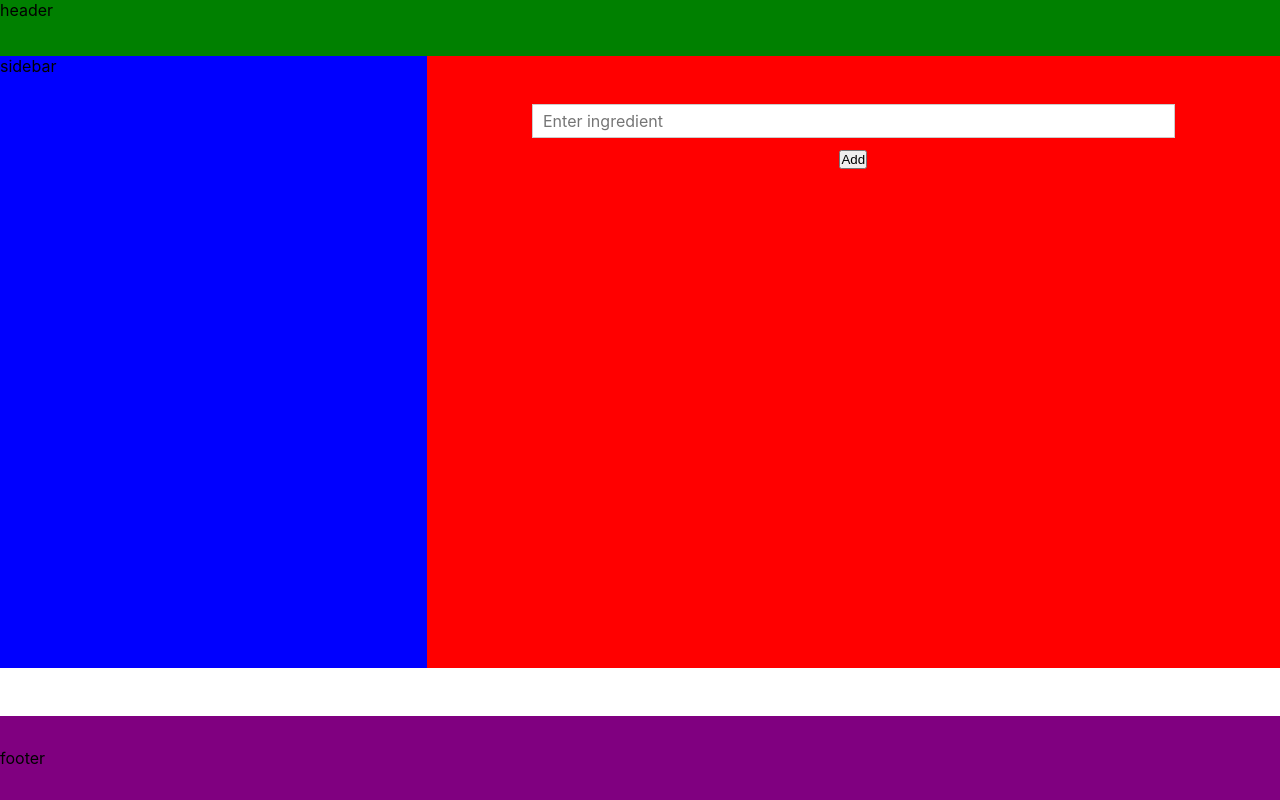
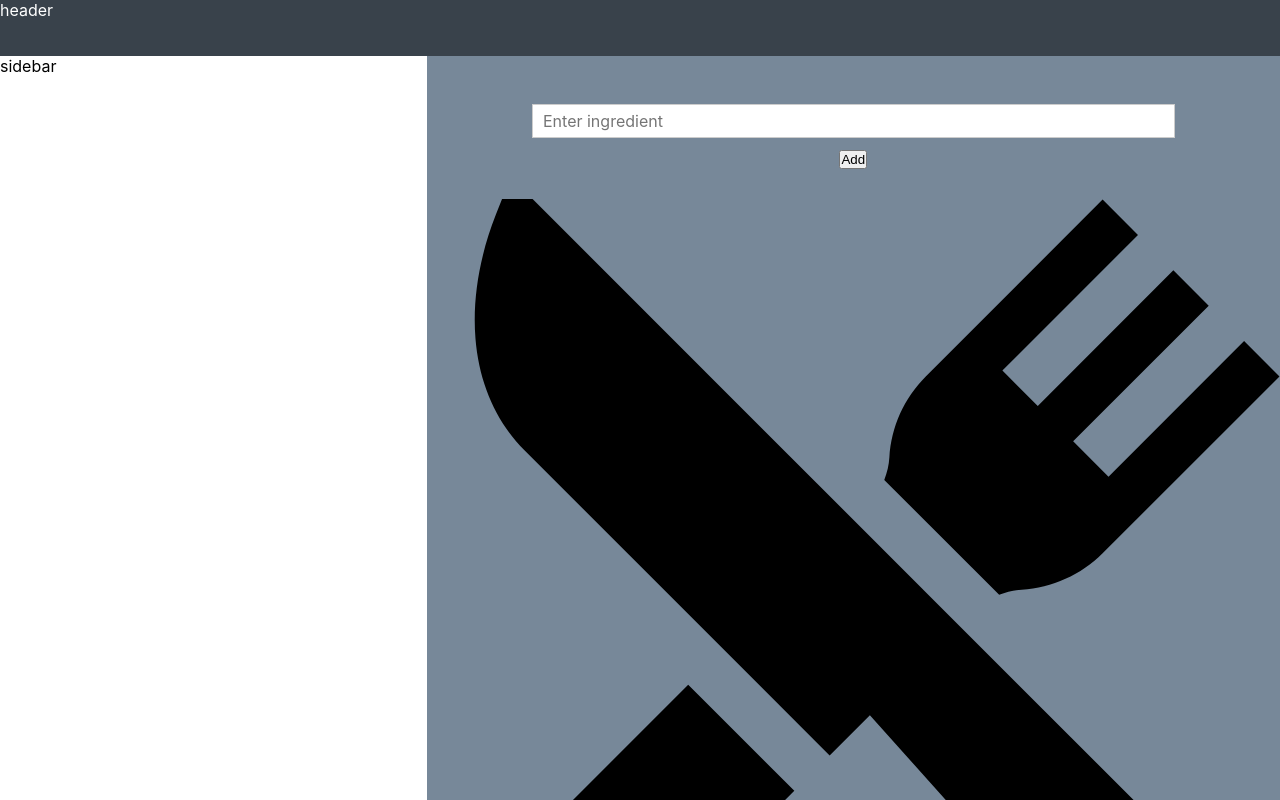
Before and after one commit to heymoose/recipo, a React (Create React App) app: page / in a window 1280 px wide. Shown: the top 800 px of the page. Built offline with nearby package versions, Linux system fonts and the light colour scheme.

Commit message:
Add fork and knife icon with wrapper component

```diff
--- a/src/hoc/Layout/Layout.js
+++ b/src/hoc/Layout/Layout.js
@@ -1,5 +1,9 @@
 import React, { Component } from 'react';
 import style from './Layout.module.scss';
+import ForkAndKnife from '../../icons/ForkAndKnife/ForkAndKnife';
+
+// Icon credit
+/* <div>Icons made by <a href="https://www.flaticon.com/authors/freepik" title="Freepik">Freepik</a> from <a href="https://www.flaticon.com/" 		    title="Flaticon">www.flaticon.com</a> is licensed by <a href="http://creativecommons.org/licenses/by/3.0/" 		    title="Creative Commons BY 3.0" target="_blank">CC 3.0 BY</a></div> */
 
 class Layout extends Component {
     render() {
@@ -9,6 +13,7 @@ class Layout extends Component {
                 <aside className={style.Sidebar}>sidebar</aside>
                 <main className={style.Main}>
                     {this.props.children}
+                    <ForkAndKnife />
                 </main>
                 <footer className={style.Footer}>footer</footer>
             </div>
--- a/src/hoc/Layout/Layout.module.scss
+++ b/src/hoc/Layout/Layout.module.scss
@@ -18,21 +18,23 @@ $header-height: 3.5rem;
     top: 0;
     left: 0;
     height: $header-height;
-    background: green;
+    background: var(--color-dark-gray);
+    color: white;
 }
 
 .Sidebar {
-    background: blue;
+    background: white;
     grid-area: side;
 }
 
 .Main {
-    background: red;
+    background: var(--color-slate-gray);
     grid-area: main;
 }
 
 .Footer {
-    background: purple;
+    background: var(--color-dark-gray);
+    color: white;
     grid-area: footer;
     padding: 2rem 0;
     margin-top: 3rem;
--- /dev/null
+++ b/src/icons/ForkAndKnife/ForkAndKnife.js
@@ -0,0 +1,32 @@
+import React from 'react';
+
+const forkAndKnife = props => {
+
+    return (
+        <svg version="1.1" id="Capa_1" xmlns="http://www.w3.org/2000/svg" xmlnsXlink="http://www.w3.org/1999/xlink" x="0px" y="0px"
+            viewBox="0 0 512 512" style={{enableBackground: 'new 0 0 512 512'}}>
+            <g>
+                <g>
+                    <path d="M498.682,435.326L297.917,234.56L63.357,0H45.026l-3.743,9.511c-9.879,25.104-14.1,50.78-12.205,74.249
+                        c2.16,26.752,12.323,49.913,29.392,66.982L241.58,333.852l24.152-24.152l169.285,189.293c16.84,16.84,45.825,17.84,63.665,0
+                        C516.236,481.439,516.236,452.879,498.682,435.326z"/>
+                </g>
+            </g>
+            <g>
+                <g>
+                    <path d="M156.728,291.442L13.317,434.853c-17.552,17.552-17.552,46.113,0,63.665c16.674,16.674,45.519,18.146,63.665,0
+                        l143.412-143.412L156.728,291.442z"/>
+                </g>
+            </g>
+            <g>
+                <g>
+                    <path d="M490.253,85.249l-81.351,81.35l-21.223-21.222l81.351-81.351l-21.222-21.222l-81.35,81.35l-21.222-21.222l81.351-81.35
+                        L405.366,0.361L299.256,106.471c-12.981,12.981-20.732,30.217-21.828,48.535c-0.277,4.641-1.329,9.206-3.074,13.548l68.929,68.929
+                        c4.342-1.747,8.908-2.798,13.548-3.075c18.318-1.093,35.554-8.846,48.535-21.827l106.11-106.109L490.253,85.249z"/>
+                </g>
+            </g>
+        </svg>
+    );
+}
+
+export default forkAndKnife;
--- a/src/index.scss
+++ b/src/index.scss
@@ -8,6 +8,11 @@
 
 html, body, #root {
     @extend %full-height;
+}
+
+:root {
+    --color-slate-gray: #778899;
+    --color-dark-gray: #39424B;
 }
 
 body {
```
Also changed, not shown: src/icons/Icon.js (added).
